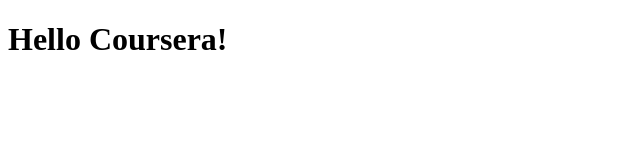
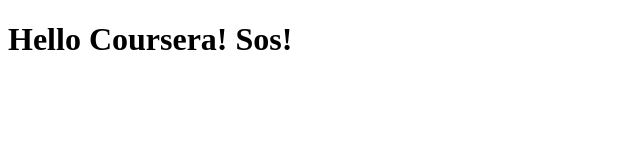
Before and after one commit to orianagonzalez/coursera-test, a plain HTML site: page site/index.html in a window 1280 px wide. Shown: the whole page, without its empty margins (0-640 px from the left). Drawn offline with Linux system fonts and the light colour scheme.

Commit message:
Small addition

```diff
--- a/site/index.html
+++ b/site/index.html
@@ -4,6 +4,6 @@
       <title>Hello Coursera!</title>
     </head>
     <body>
-        <h1>Hello Coursera!</h1>
+        <h1>Hello Coursera! Sos!</h1>
     </body>
 </html>
```
